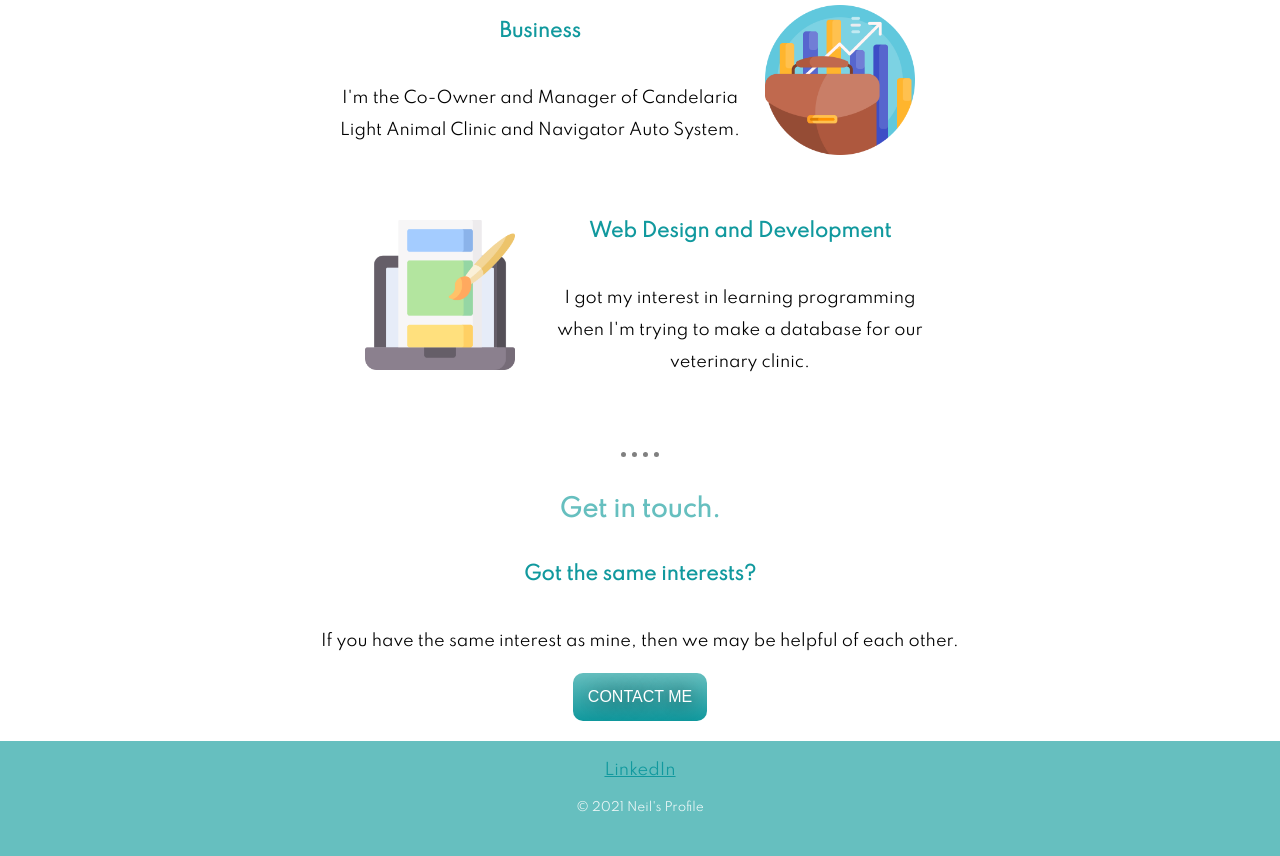
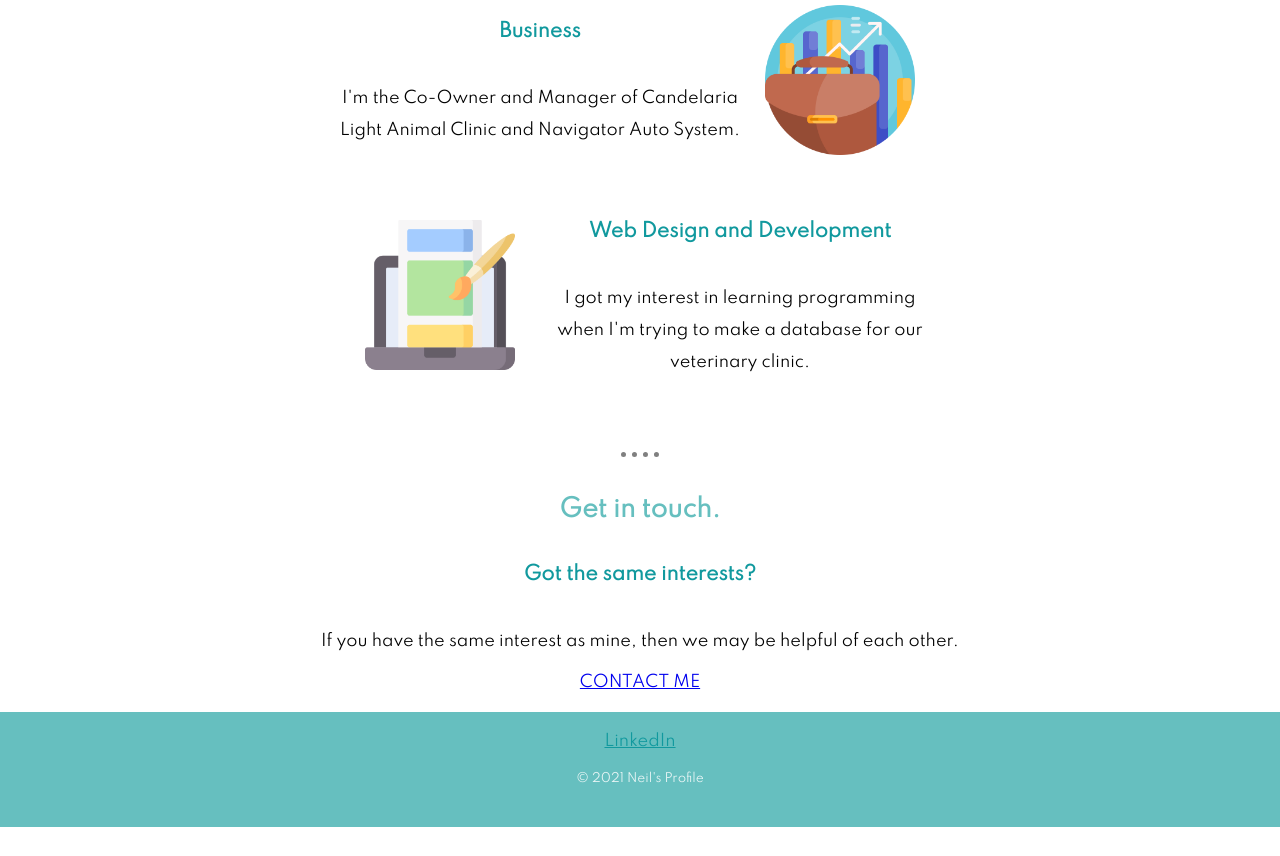
Before and after one commit to bLeuebLink/neil, a plain HTML site: page index.html in a window 1280 px wide. Shown: the part 1629-2485 px from the top of the page. After the commit the page ends 2456 px from the top, so only its background shows below. Drawn offline with Linux system fonts and the light colour scheme; a web font is replaced by a local one.

Commit message:
Add files via upload

```diff
--- a/index.html
+++ b/index.html
@@ -31,7 +31,7 @@
         </div>
         <div class="engineering-details">
           <h3>Engineering</h3>
-          <p>I'm a graduate of Bachelor of Science in Mechanical Engineering. I started my career as a Design Engineer in DENSO Philippines Corporation. I worked on projects in Instrument Cluster design and development for 2 years. After then I moved on to other company which is Collins Aerospace which specializes in airplane galleys..</p>
+          <p>I'm a graduate of Bachelor of Science in Mechanical Engineering. I started my career as a Design Engineer in DENSO Philippines Corporation. I worked on projects in Instrument Cluster design and development for 2 years. After then I moved on to other company which is Collins Aerospace which specializes in airplane galleys.</p>
         </div>
 
       </div>
@@ -61,10 +61,8 @@
       <h2>Get in touch.</h2>
       <h3>Got the same interests?</h3>
       <p>If you have the same interest as mine, then we may be helpful of each other.</p>
-      <form action="mailto:pndi2014@gmail.com" method="post" enctype="text/plain">
-        <input class="contact-button" type="submit" name="" value="CONTACT ME">
-      </form>
-    </div>
+      <a class="btn" href="mailto:pndi2014@gmail.com">CONTACT ME</a>
+
     <div class="footer">
       <a class="linkedin" href="https://www.linkedin.com/in/philip-neil-ilao-73a571107/">LinkedIn</a>
       <a href="#"></a>
```
